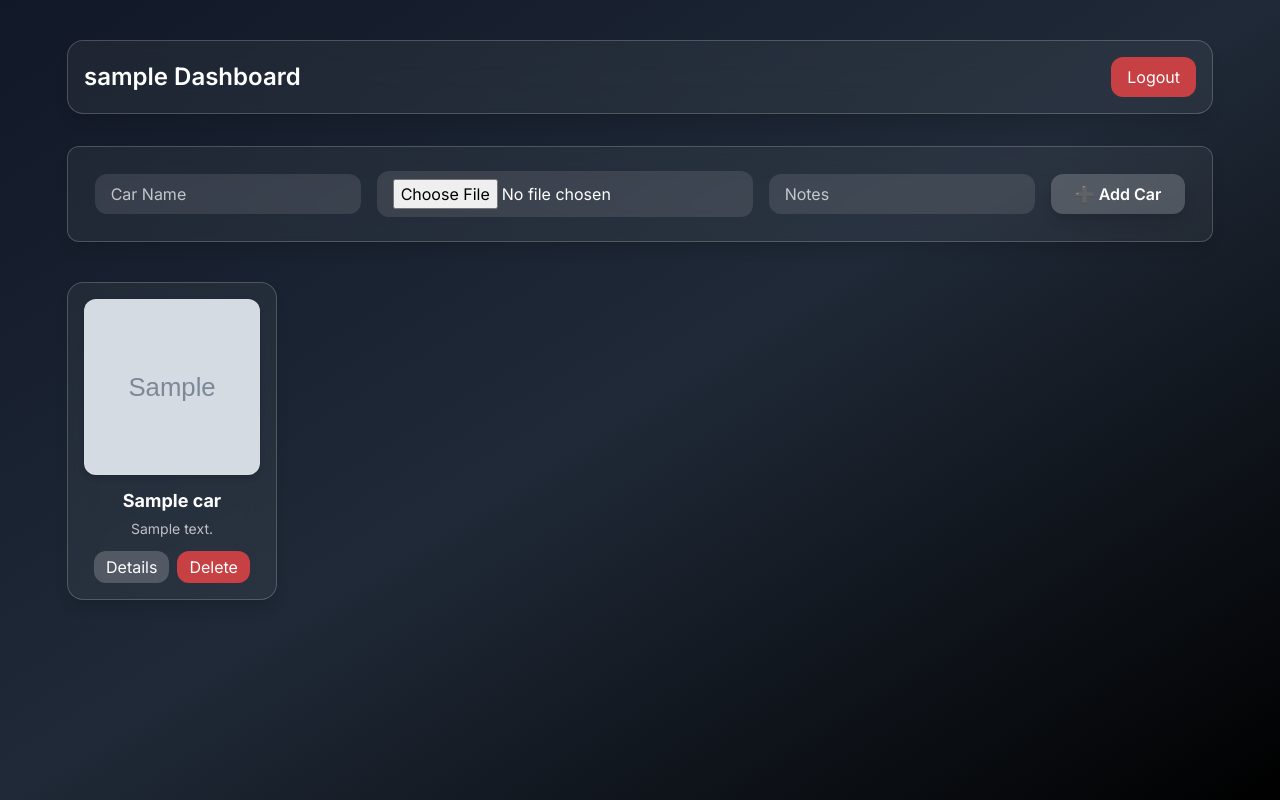
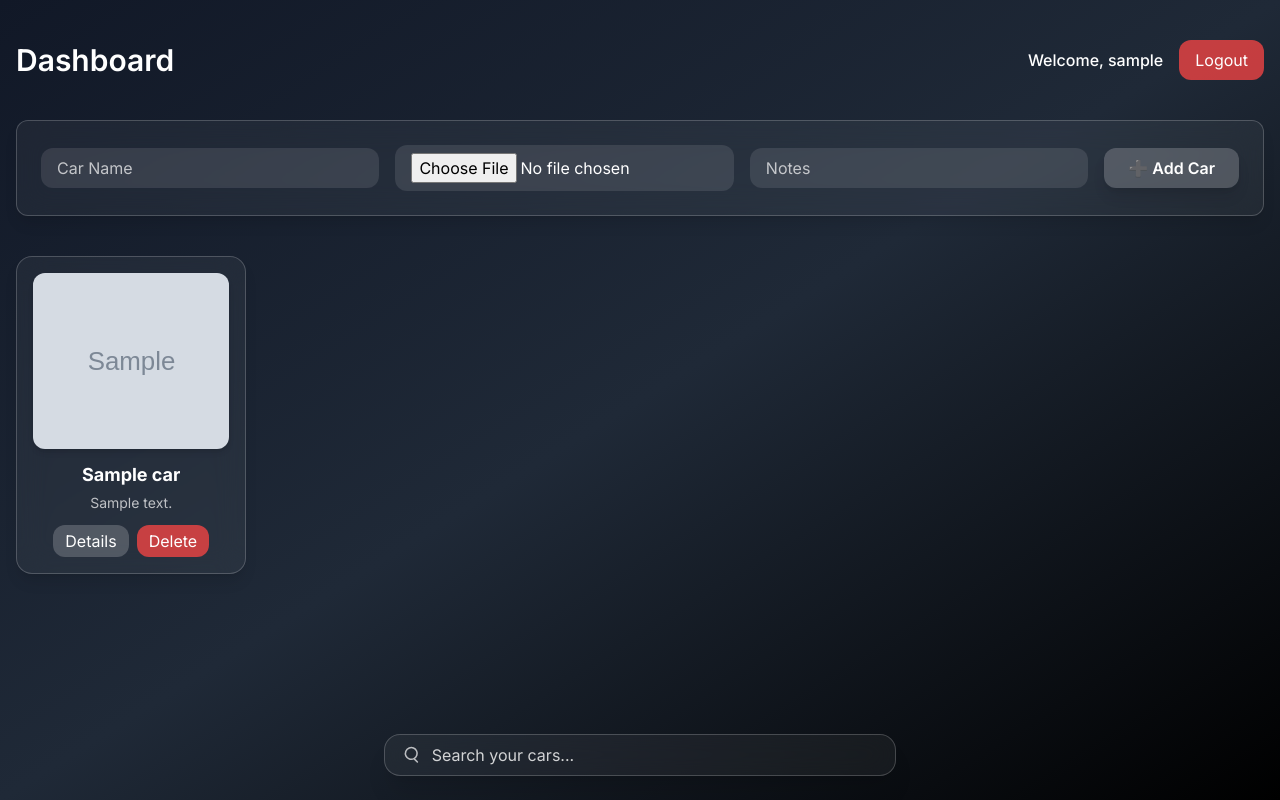
Before and after one commit to harshitbhardwaj14/HotWheels_App, a Flask app: page /collection in a window 1280 px wide. Run offline with Flask 3, Linux system fonts and the light colour scheme; the visitor is signed in with stand-in values (Sample User, id 1); tables that the repository leaves empty hold one stand-in row (values such as "Sample post"); grey boxes marked "Sample" are stand-in pictures; parts of the project's set-up code (start-up, migrations or seed data) failed here and were passed over; some libraries are stand-ins or nearby versions.

Commit message:
Added search bar

```diff
--- a/app.py
+++ b/app.py
@@ -163,3 +163,20 @@ if __name__ == '__main__':
 @app.route('/uploads/<path:filename>')
 def uploaded_file(filename):
     return send_from_directory(app.config['UPLOAD_FOLDER'], filename)
+
+from flask import render_template, request, redirect, url_for
+from models import Car # Assuming models.py contains the Car model and database setup
+from flask_login import login_required, current_user
+
+@app.route("/collection", methods=["GET"])
+@login_required
+def collection():
+    query = request.args.get("q", "").strip().lower()
+
+    # Fetch cars of the logged-in user
+    cars = Car.query.filter_by(user_id=current_user.id).all()
+
+    if query:
+        cars = [car for car in cars if query in car.name.lower() or query in (car.notes or "").lower()]
+
+    return render_template("collection.html", cars=cars, user=current_user)
--- a/templates/base.html
+++ b/templates/base.html
@@ -60,5 +60,6 @@
 </head>
 <body class="bg-gradient-to-br from-gray-900 via-gray-800 to-black">
   {% block body %}{% endblock %}
+
 </body>
 </html>
--- a/templates/collection.html
+++ b/templates/collection.html
@@ -1,17 +1,15 @@
 {% extends 'base.html' %}
 
 {% block body %}
-<div class="max-w-7xl mx-auto px-4 py-10">
+<div class="max-w-7xl mx-auto px-4 py-10 space-y-10">
 
-  <!-- Top Bar -->
-  <div class="flex justify-between items-center mb-8 glass p-4 rounded-2xl shadow-lg">
-    <!-- Left: Dashboard -->
-    <h2 class="text-2xl font-semibold text-white">{{ user.username }} Dashboard</h2>
-
-    <!-- Right: Username + Logout -->
-    <div class="flex items-center space-x-4">
+  <!-- Header -->
+  <div class="flex flex-col md:flex-row justify-between items-center gap-4">
+    <h2 class="text-3xl font-semibold text-white">Dashboard</h2>
+    <div class="flex items-center gap-4">
+      <span class="text-white font-medium">Welcome, {{ user.username }}</span>
       <a href="{{ url_for('logout') }}"
-         class="px-4 py-2 bg-red-500/80 text-white rounded-xl hover:bg-red-600/80 transition">
+        class="px-4 py-2 bg-red-500/80 text-white rounded-xl hover:bg-red-600/80 transition">
         Logout
       </a>
     </div>
@@ -19,39 +17,43 @@
 
   <!-- Add Car Form -->
   <form action="{{ url_for('upload_file') }}" method="POST" enctype="multipart/form-data"
-        class="glass p-6 flex flex-col sm:flex-row gap-4 items-center justify-center mb-10 shadow-lg rounded-xl">
+    class="glass p-6 flex flex-col lg:flex-row gap-4 items-center justify-center shadow-lg rounded-xl">
     <input type="text" name="name" placeholder="Car Name"
-           class="px-4 py-2 rounded-xl bg-white/10 text-white placeholder-white/70 focus:bg-white/20 outline-none transition w-full sm:w-auto" required>
+      class="px-4 py-2 rounded-xl bg-white/10 text-white placeholder-white/70 focus:bg-white/20 outline-none transition flex-1 min-w-[200px]"
+      required>
     <input type="file" name="image" accept="image/*"
-           class="px-4 py-2 rounded-xl bg-white/10 text-white placeholder-white/70 focus:bg-white/20 outline-none transition w-full sm:w-auto" required>
+      class="px-4 py-2 rounded-xl bg-white/10 text-white focus:bg-white/20 outline-none transition flex-1 min-w-[200px]"
+      required>
     <input type="text" name="notes" placeholder="Notes"
-           class="px-4 py-2 rounded-xl bg-white/10 text-white placeholder-white/70 focus:bg-white/20 outline-none transition w-full sm:w-auto">
+      class="px-4 py-2 rounded-xl bg-white/10 text-white placeholder-white/70 focus:bg-white/20 outline-none transition flex-1 min-w-[200px]">
     <button type="submit"
-            class="px-6 py-2 bg-white/20 text-white font-semibold rounded-xl shadow-lg hover:bg-white/30 transition w-full sm:w-auto">
+      class="px-6 py-2 bg-white/20 text-white font-semibold rounded-xl shadow-lg hover:bg-white/30 transition">
       ➕ Add Car
     </button>
   </form>
 
   <!-- Car Grid -->
   {% if cars %}
-  <div class="grid gap-6
+  <div id="carGrid" class="grid gap-6
               grid-cols-1
               sm:grid-cols-2
               md:grid-cols-3
               lg:grid-cols-4
               xl:grid-cols-5">
     {% for car in cars %}
-    <div class="glass p-4 rounded-2xl flex flex-col items-center shadow-lg hover:scale-105 transition transform">
-      <img src="{{ url_for('static', filename='uploads/' ~ car.image_filename) }}"
-           alt="{{ car.name }}" class="w-36 h-36 sm:w-40 sm:h-40 md:w-44 md:h-44 object-cover rounded-xl mb-3 shadow-md">
-      <h3 class="text-lg font-bold text-white mb-1 text-center truncate">{{ car.name }}</h3>
-      <p class="text-sm text-white/70 mb-3 text-center truncate">{{ car.notes }}</p>
+    <div
+      class="glass p-4 rounded-2xl flex flex-col items-center shadow-lg hover:scale-105 transition transform car-card">
+      <img src="{{ url_for('static', filename='uploads/' ~ car.image_filename) }}" alt="{{ car.name }}"
+        class="w-full h-44 object-cover rounded-xl mb-3 shadow-md">
+      <h3 class="text-lg font-bold text-white mb-1 text-center truncate car-name">{{ car.name }}</h3>
+      <p class="text-sm text-white/70 mb-3 text-center truncate car-notes">{{ car.notes }}</p>
       <div class="flex space-x-2">
         <a href="{{ url_for('car_detail', car_id=car.id) }}"
-           class="px-3 py-1 bg-white/20 text-white rounded-xl hover:bg-white/30 transition">Details</a>
-        <form action="{{ url_for('delete_car', car_id=car.id) }}" method="POST" onsubmit="return confirm('Delete this car?')">
+          class="px-3 py-1 bg-white/20 text-white rounded-xl hover:bg-white/30 transition">Details</a>
+        <form action="{{ url_for('delete_car', car_id=car.id) }}" method="POST"
+          onsubmit="return confirm('Delete this car?')">
           <button type="submit"
-                  class="px-3 py-1 bg-red-500/80 text-white rounded-xl hover:bg-red-600/80 transition">Delete</button>
+            class="px-3 py-1 bg-red-500/80 text-white rounded-xl hover:bg-red-600/80 transition">Delete</button>
         </form>
       </div>
     </div>
@@ -62,5 +64,36 @@
     No cars yet! Add your first one 👉 <a href="{{ url_for('add_car') }}" class="underline">here</a>.
   </p>
   {% endif %}
+
+  <!-- Floating Search Bar -->
+  <div
+    class="fixed bottom-6 left-1/2 transform -translate-x-1/2 max-w-lg sm:w-1/2 glass px-4 py-2 rounded-2xl shadow-xl flex items-center space-x-3">
+    <svg xmlns="http://www.w3.org/2000/svg" class="h-5 w-5 text-white/70" fill="none" viewBox="0 0 24 24"
+      stroke="currentColor">
+      <path stroke-linecap="round" stroke-linejoin="round" stroke-width="2"
+        d="M21 21l-4.35-4.35m0 0A7.5 7.5 0 1110.5 3a7.5 7.5 0 016.15 13.65z" />
+    </svg>
+    <input id="searchInput" type="text" placeholder="Search your cars..."
+      class="w-full bg-transparent text-white placeholder-white/80 input-bold outline-none">
+  </div>
 </div>
+
+<!-- Search Script -->
+<script>
+  document.getElementById("searchInput").addEventListener("input", function () {
+    let query = this.value.toLowerCase();
+    let cards = document.querySelectorAll(".car-card");
+
+    cards.forEach(card => {
+      let name = card.querySelector(".car-name").textContent.toLowerCase();
+      let notes = card.querySelector(".car-notes")?.textContent.toLowerCase() || "";
+
+      if (name.includes(query) || notes.includes(query)) {
+        card.style.display = "flex";
+      } else {
+        card.style.display = "none";
+      }
+    });
+  });
+</script>
 {% endblock %}
```
